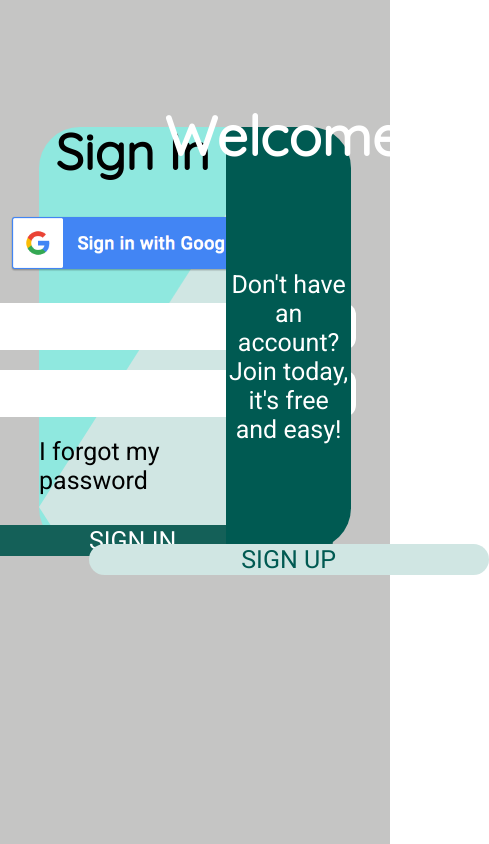
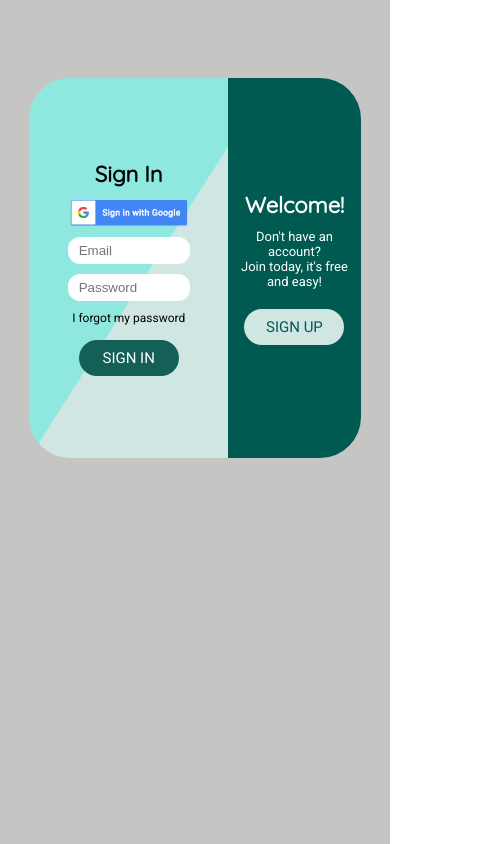
Before and after one commit to Vuologst-Test-Bed/bumpie, a Gatsby site in the folder guest-gatsby/: page /SignIn in a window 390 px wide. Shown: the whole page, 489 px wide, since content can reach past the window. Built offline with nearby package versions, Linux system fonts and the light colour scheme; Gatsby itself is replaced by a stand-in of ours.

Commit message:
made size of page a little smaller and added responsiveness into the code

```diff
--- a/guest-gatsby/src/components/TextInput.js
+++ b/guest-gatsby/src/components/TextInput.js
@@ -9,10 +9,10 @@ const Input = styled.input`
   border: 1px solid transparent;
   padding: 10px;
 
-  @media (max-width: 1024px) {
+  @media (max-width: 1050px) {
     width: 250px;
   }
-  @media (max-width: 414px) {
+  @media (max-width: 800px) {
     width: 100px;
     height: 5px;
     margin-bottom: 10px;
--- a/guest-gatsby/src/pages/SignIn.js
+++ b/guest-gatsby/src/pages/SignIn.js
@@ -6,19 +6,31 @@ import Layout from "../components/layout";
 import GoogleSignInDarkNormalWeb2x from "./GoogleSignInDarkNormalWeb2x.png";
 import Polygon from "./Polygon.png";
 import SignInPolygon from "../images/SignInPolygon.svg";
+import DynamicButton from "../components/DynamicButton";
+import TextInput from "../components/TextInput";
 import { PassThrough } from "stream";
 
 const CenterContainer = styled.div`
   display: flex;
   justify-content: center;
+  align-items: top;
   height: 100vh;
   background-color: #c5c5c4;
 `;
 const ContentWrapper = styled.div`
-  margin-top: 15vh;
   height: 50%;
-  width: 80%;
+  width: 60%;
   display: flex;
+  margin-top: 10%;
+  @media (max-width: 1024px) {
+    margin-top: 25%;
+    width: 75%;
+  }
+  @media (max-width: 414px) {
+    margin-top: 20%;
+    width: 85%;
+    height: 45%;
+  }
 `;
 const LeftContainer = styled.div`
   width: 60%;
@@ -40,107 +52,103 @@ const RightContainer = styled.div`
   justify-content: center;
   align-items: center;
 `;
-const Button = styled.button`
-  width: 400px;
-  height: 75px;
+const Button = styled(DynamicButton)`
   background-color: ${props => (props.light ? "#d0e6e3" : "#146058")};
   color: ${props => (props.light ? "#005A52" : "#fff")};
   font-family: "Roboto";
-  font-size: 25px;
+  font-size: 15px;
+  width: 300px;
   border-radius: 37px;
   border: 1px solid transparent;
   cursor: pointer;
+  @media (max-width: 1050px) {
+    width: 150px;
+  }
+  @media (max-width: 500px) {
+    width: 100px;
+  }
+  @media (max-width: 375px) {
+    width: 80px;
+    font-size: 12px;
+  }
 `;
-const Input = styled.input`
-  width: 425px;
-  height: 25px;
-  margin-bottom: 20px;
-  border-radius: 12px;
-  border: 1px solid transparent;
-  padding: 10px;
+const Title = styled.h1`
+  font-family: "Quicksand";
+  font-size: 40px;
+  font-weight: "bold";
+  margin-bottom: 30px;
+  color: ${props => (props.light ? "#fff" : "#000")};
+  @media (max-width: 800px) {
+    font-size: 22px;
+    margin-bottom: 10px;
+  }
+  @media (max-width: 375px) {
+    margin-bottom: 5px;
+    font-size: 18px;
+  }
+`;
+
+const Text = styled.p`
+  color: #fff;
+  font-family: "Roboto";
+  font-size: 20px;
+  text-align: center;
+  margin-bottom: 50px;
+  margin-left: 2px;
+  margin-right: 2px;
+  @media (max-width: 800px) {
+    font-size: 13px;
+    margin-bottom: 20px;
+  }
+  @media (max-width: 375px) {
+    font-size: 12px;
+    margin-bottom: 10px;
+  }
+`;
+
+const Img = styled.img`
+  width: 175px;
+  margin-bottom: 30px;
+  @media (max-width: 800px) {
+    margin-bottom: 10px;
+    width: 120px;
+  }
+`;
+
+const Link = styled.a`
+  font-family: "Roboto";
+  font-size: 15px;
+  cursor: "pointer";
+  margin-bottom: 30px;
+  @media (max-width: 800px) {
+    margin-bottom: 15px;
+    font-size: 12px;
+  }
 `;
 
 const pages = [<animated.div>a</animated.div>];
 
 const SignIn = () => {
-  const [email, setEmail] = useState("");
-  const [password, setPassword] = useState("");
-  //const [showSignUp, setSignUpToggle] = useState(false);
-  // const transition = useTransition(pages, item => item.key, {
-  //   enter: { opacity: 1, transform: "translate3d(0%,0,0)" },
-  //   leave: { opacity: 0, transform: "translate3d(-50%,0,0)" },
-  // });
-
   return (
     <CenterContainer>
       <ContentWrapper>
         <LeftContainer>
-          <h1
-            style={{
-              fontFamily: "Quicksand",
-              fontSize: 50,
-              fontWeight: "bold",
-              marginBottom: 30,
-            }}
-          >
-            Sign In
-          </h1>
-          <img
-            style={{ width: 250, marginBottom: 30 }}
-            src={GoogleSignInDarkNormalWeb2x}
-            alt="google login"
-          />
+          <Title>Sign In</Title>
+          <Img src={GoogleSignInDarkNormalWeb2x} alt="google login" />
           <form>
-            <Input
-              type="text"
-              placeholder="Email"
-              value={email}
-              onChange={e => setEmail(e.target.value)}
-            />
+            <TextInput type="text" placeholder="Email" />
             <br />
-            <Input
-              type="password"
-              placeholder="Password"
-              value={password}
-              onChange={e => setPassword(e.target.value)}
-            />
+            <TextInput type="password" placeholder="Password" />
           </form>
-          <a
-            style={{
-              fontFamily: "Roboto",
-              fontSize: 25,
-              cursor: "pointer",
-              marginBottom: 30,
-            }}
-          >
-            I forgot my password
-          </a>
-          <Button>SIGN IN</Button>
+          <Link>I forgot my password</Link>
+          <Button text="SIGN IN" />
         </LeftContainer>
         <RightContainer>
-          <h1
-            style={{
-              color: "white",
-              fontFamily: "Quicksand",
-              fontSize: 55,
-              fontWeight: "bold",
-              marginBottom: 100,
-            }}
-          >
-            Welcome!
-          </h1>
-          <p
-            style={{
-              color: "white",
-              fontFamily: "Roboto",
-              fontSize: 25,
-              marginBottom: 100,
-              textAlign: "center",
-            }}
-          >
+          <Title light>Welcome!</Title>
+          <Text>
             Don't have an account? <br /> Join today, it's free and easy!
-          </p>
-          <Button light>SIGN UP</Button>
+          </Text>
+          <Button light text="SIGN UP" />
         </RightContainer>
       </ContentWrapper>
     </CenterContainer>
```
